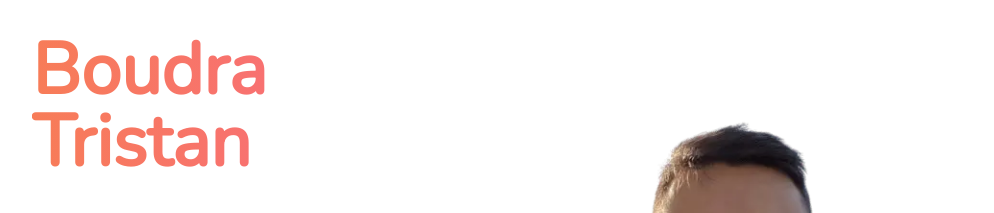
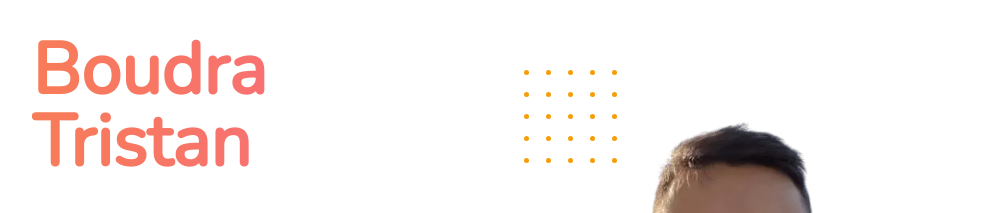
Before and after one commit to Tristan-Boudra/Portfolio, a Vue app: page / in a window 1280 px wide. Shown: the part 162-375 px from the top of the page, without its empty margins (136-1130 px from the left). Built offline with nearby package versions, Linux system fonts and the light colour scheme.

Commit message:
finalisation portfolio

```diff
--- a/src/App.vue
+++ b/src/App.vue
@@ -1,10 +1,11 @@
 <template>
-    <router-view/>
+  <router-view/>
 </template>
 
 <style>
 html {
   overflow-x: hidden;
+  scroll-behavior: smooth;
 }
 
 #app {
@@ -12,16 +13,5 @@ html {
   -webkit-font-smoothing: antialiased;
   -moz-osx-font-smoothing: grayscale;
   text-align: center;
-  /* color: #FFFFFF; */
-}
-
-#nav {
-  padding: 30px;
-  color: #FFFFFF;
-}
-
-#nav a {
-  font-weight: bold;
-  color: #FFFFFF;
 }
 </style>
--- a/src/components/Footer.vue
+++ b/src/components/Footer.vue
@@ -27,7 +27,7 @@
             </ul>
           </div>
         </div>
-        <p class="text-[#333333]">© Boudra Tristan {{ copyrightDate }} | <router-link to="/mentionsLegales" class="hover:text-amber-500 hover:font-bold">Mentions Légales</router-link> | Tous droits réservés</p>
+        <p class="text-[#333333]">© Boudra Tristan {{ copyrightDate }} | <a href="/mentionsLegales" class="hover:text-amber-500 hover:font-bold">Mentions Légales</a> | Tous droits réservés</p>
       </div>
     </footer>
   </div>
--- a/src/components/Projects.vue
+++ b/src/components/Projects.vue
@@ -1,7 +1,7 @@
 <template>
   <div class="static rounded-lg shadow-[0_5px_25px_-3px_rgba(0,0,0,0.1)] hover:shadow-[0_5px_25px_-3px_rgba(0,0,0,0.2)] transition duration-500 hover:ease-in-out h-full max-w-screen-lg mx-auto px-5 py-4">
-    <div class="absolute ml-3 md:ml-2 -mt-11">
-      <div class="rounded-full w-14 h-14 md:h-16 md:w-16 flex shadow-[0_15px_25px_0px_rgba(0,0,0,0.2)]" :style="'background-color: #' + data.color">
+    <div class="absolute ml-3 md:ml-2 -mt-14 md:-mt-11">
+      <div class="rounded-full w-14 h-14 md:h-16 md:w-16 flex shadow-[0_15px_25px_0px_rgba(0,0,0,0.2)]" :style="'background-color: #' + data.color + ';'">
         <p class="font-bold text-2xl rounded-full w-20 my-auto">{{ data.initiale }}</p>
       </div>
     </div>
@@ -23,7 +23,7 @@
       <div class="w-3/5">
         <p class="font-semibold">Technologies utilisées</p>
         <ul class="flex gap-2 flex-wrap mx-auto justify-center mt-3 w-auto">
-          <li class="py-1 px-3 text-white text-sm rounded-md transition duration-500 hover:scale-110 w-auto p-2" v-for="tech in data.techno" v-bind:key="tech" :style="'background-color: #' + tech.color + '; color: #' + ContrastedColor(tech.color) + ';'">{{ tech.name }}</li>
+          <li class="py-1 px-3 text-white text-sm rounded-md transition duration-500 hover:scale-110 w-auto p-2" v-for="tech in data.techno" v-bind:key="tech" :style="'background-color: #' + tech.color + '; color: #' + ContrastedColor(tech.color) + '; '">{{ tech.name }}</li>
         </ul>
       </div>
       <div class="w-2/5">
@@ -54,7 +54,6 @@ export default {
       const g = parseInt(hexcolor.substr(2, 2), 16);
       const b = parseInt(hexcolor.substr(4, 2), 16);
       // Get YIQ ratio
-      // const yiq = ((r * 299) + (g * 587) + (b * 114)) / 1000;
       const yiq = ((r * 350) + (g * 587) + (b * 114)) / 1000;
       // Check contrast
       return (yiq >= 128) ? '000' : 'fff';
--- a/src/components/Stages.vue
+++ b/src/components/Stages.vue
@@ -1,6 +1,6 @@
 <template>
   <div class="static rounded-lg shadow-[0_5px_25px_-3px_rgba(0,0,0,0.1)] hover:shadow-[0_5px_25px_-3px_rgba(0,0,0,0.2)] transition duration-500 hover:ease-in-out h-full max-w-screen-lg mx-auto px-5 py-4">
-    <div class="absolute ml-3 md:ml-2 -mt-11">
+    <div class="absolute ml-3 md:ml-2 -mt-14">
       <div class="rounded-full w-14 h-14 md:h-16 md:w-16 flex shadow-[0_15px_25px_0px_rgba(0,0,0,0.2)]" :style="'background-color: #' + data.color">
         <p class="font-bold text-2xl rounded-full w-20 my-auto">{{ data.initiale }}</p>
       </div>
--- a/src/router/index.js
+++ b/src/router/index.js
@@ -9,6 +9,10 @@ const routes = [
     path: '/',
     name: 'Home',
     component: Home,
+    meta: {
+      title: 'MentionsLegales',
+      transition: 'slide-right',
+    },
   },
   {
     path: '/projects',
@@ -19,11 +23,19 @@ const routes = [
     path: '/mentionsLegales',
     name: 'MentionsLegales',
     component: MentionsLegales,
+    meta: {
+      title: 'MentionsLegales',
+      transition: 'slide-left',
+    },
   },
   {
     path: '/blog',
     name: 'Blog',
     component: Blog,
+    meta: {
+      title: 'Blog',
+      transition: 'slide-left',
+    },
   },
 ];
 
--- a/src/views/Blog.vue
+++ b/src/views/Blog.vue
@@ -6,7 +6,7 @@
         <div class="max-w-screen-lg mx-auto">
           <h1 class="font-bold text-2xl md:text-4xl p-5">Blog</h1>
           <div class="grid md:grid-cols-2">
-            <div class="text-left py-10">
+            <div class="text-left p-10">
               <p class="mt-3">Vous retrouverez tous les articles concernant le <span class="font-semibold">développement web</span>.</p>
               Tu y retrouveras des articles complets sur divers sujets.<br/>
               Le contenu des articles sont fait pour qu'un public large puissent les lires.<br/>
--- a/src/views/Home.vue
+++ b/src/views/Home.vue
@@ -17,6 +17,35 @@
           </div>
         </div>
         <div class="flex-col md:order-0">
+          <div class="absolute mt-20 ml-5">
+            <svg width="93" height="93" viewBox="0 0 93 93" fill="none" xmlns="http://www.w3.org/2000/svg">
+              <circle cx="2.5" cy="2.5" r="2.5" fill="#F59E0B"/>
+              <circle cx="2.5" cy="24.5" r="2.5" fill="#F59E0B"/>
+              <circle cx="2.5" cy="46.5" r="2.5" fill="#F59E0B"/>
+              <circle cx="2.5" cy="68.5" r="2.5" fill="#F59E0B"/>
+              <circle cx="2.5" cy="90.5" r="2.5" fill="#F59E0B"/>
+              <circle cx="24.5" cy="2.5" r="2.5" fill="#F59E0B"/>
+              <circle cx="24.5" cy="24.5" r="2.5" fill="#F59E0B"/>
+              <circle cx="24.5" cy="46.5" r="2.5" fill="#F59E0B"/>
+              <circle cx="24.5" cy="68.5" r="2.5" fill="#F59E0B"/>
+              <circle cx="24.5" cy="90.5" r="2.5" fill="#F59E0B"/>
+              <circle cx="46.5" cy="2.5" r="2.5" fill="#F59E0B"/>
+              <circle cx="46.5" cy="24.5" r="2.5" fill="#F59E0B"/>
+              <circle cx="46.5" cy="46.5" r="2.5" fill="#F59E0B"/>
+              <circle cx="46.5" cy="68.5" r="2.5" fill="#F59E0B"/>
+              <circle cx="46.5" cy="90.5" r="2.5" fill="#F59E0B"/>
+              <circle cx="68.5" cy="2.5" r="2.5" fill="#F59E0B"/>
+              <circle cx="68.5" cy="24.5" r="2.5" fill="#F59E0B"/>
+              <circle cx="68.5" cy="46.5" r="2.5" fill="#F59E0B"/>
+              <circle cx="68.5" cy="68.5" r="2.5" fill="#F59E0B"/>
+              <circle cx="68.5" cy="90.5" r="2.5" fill="#F59E0B"/>
+              <circle cx="90.5" cy="2.5" r="2.5" fill="#F59E0B"/>
+              <circle cx="90.5" cy="24.5" r="2.5" fill="#F59E0B"/>
+              <circle cx="90.5" cy="46.5" r="2.5" fill="#F59E0B"/>
+              <circle cx="90.5" cy="68.5" r="2.5" fill="#F59E0B"/>
+              <circle cx="90.5" cy="90.5" r="2.5" fill="#F59E0B"/>
+            </svg>
+          </div>
           <img class="m-auto rounded-3xl mt-24 w-56 sm:w-72 h-auto md:w-80 lg:w-96" src="@/assets/Tristan.webp" alt="Image de profile">
         </div>
       </div>
@@ -68,7 +97,7 @@
       <div class="max-w-screen-lg mx-auto px-10 py-16 mt-20 text-[#333333]">
         <h2 class="text-3xl font-bold text-center mx-auto">Stage</h2>
         <p class="p-5 w-auto mx-auto mt-10">Durant mon BTS SIO, j'ai eu l'opportunité de réaliser 2 stages différents, pour une durer totale de 10 semaines.</p>
-        <div class="grid md:grid-cols-2 gap-8 mt-20">
+        <div class="grid md:grid-cols-2 gap-16 mt-20">
           <div v-for="row in Stages" v-bind:key="row">
             <Stages :data="row"/>
           </div>
@@ -85,7 +114,7 @@
             <img src="@/assets/blog.svg" alt="image illustration blog" class="w-72 h-auto mx-auto">
           </div>
         </div>
-        <router-link to="/blog" class="bg-[#333333] p-2 rounded-lg text-[#FFFFFF] font-bold text-center w-auto h-auto tracking-widest mx-auto">Voir les articles</router-link>
+        <a href="/blog" class="bg-[#333333] p-2 rounded-lg text-[#FFFFFF] font-bold text-center w-auto h-auto tracking-widest mx-auto">Voir les articles</a>
       </div>
     </section>
     <section id="contact" class="max-w-screen-lg mx-auto bg-white">
@@ -145,7 +174,6 @@ export default {
       const g = parseInt(hexcolor.substr(2, 2), 16);
       const b = parseInt(hexcolor.substr(4, 2), 16);
       // Get YIQ ratio
-      // const yiq = ((r * 299) + (g * 587) + (b * 114)) / 1000;
       const yiq = ((r * 350) + (g * 587) + (b * 114)) / 1000;
       // Check contrast
       return (yiq >= 128) ? '000' : 'fff';
```
Also changed, not shown: .eslintrc.js.
